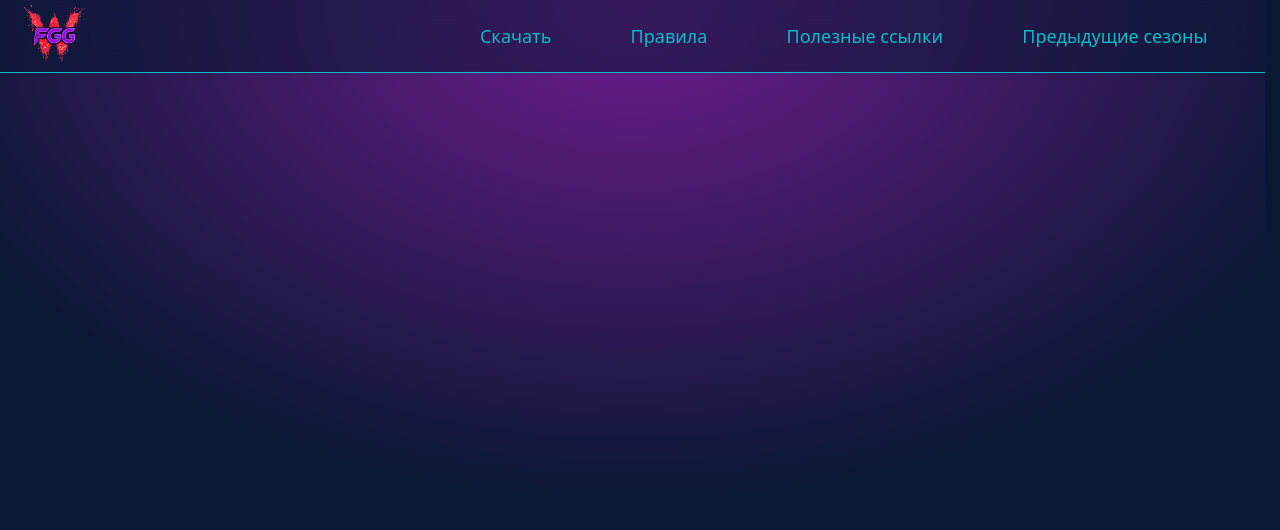
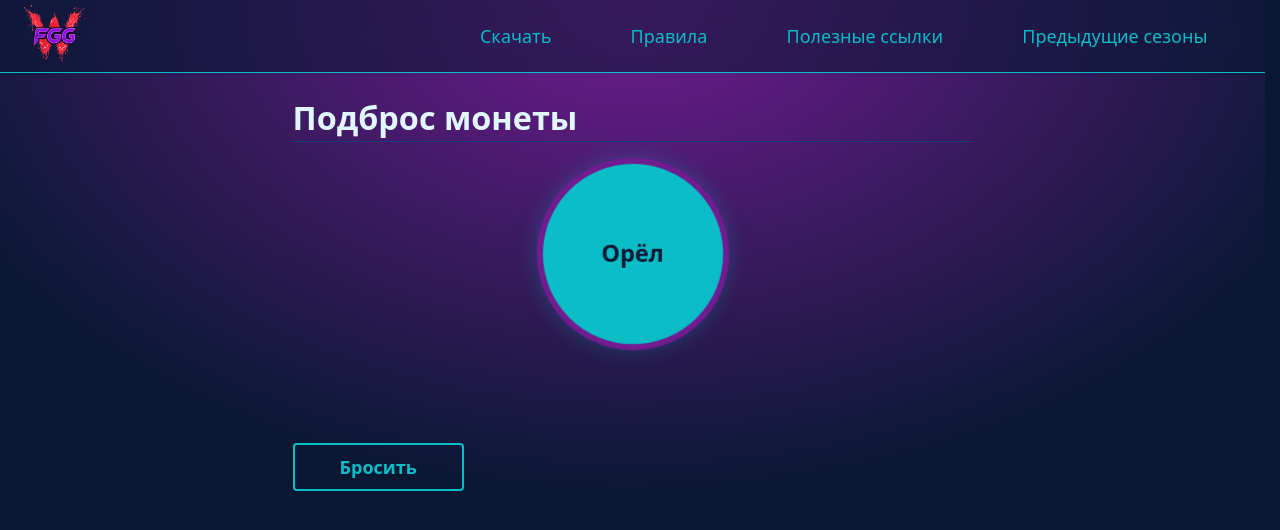
Before and after one commit to FavoriteGameGauntlet/LandingPage, a Vue app: page /coin-flip in a window 1280 px wide. Shown: the top 530 px of the page. Built offline with nearby package versions, Linux system fonts and the light colour scheme.

Commit message:
Add coin flip page
Co-Authored-By: Claude Sonnet 4.6 <noreply@anthropic.com>

```diff
--- a/src/router.ts
+++ b/src/router.ts
@@ -28,6 +28,7 @@ const routes: RouteRecordRaw[] = [
     },
     {path: '/useful-links', name: 'useful-links', component: () => import('./views/UsefulLinks.vue')},
     {path: '/dice-roller', name: 'dice-roller', component: () => import('./views/DiceRoller.vue')},
+    {path: '/coin-flip', name: 'coin-flip', component: () => import('./views/CoinFlip.vue')},
     {path: '/previous-seasons', name: 'previous-seasons', component: () => import('./views/PreviousSeasons.vue')},
 ]
 
--- /dev/null
+++ b/src/views/CoinFlip.vue
@@ -0,0 +1,158 @@
+<script setup lang="ts">
+import { ref } from 'vue'
+
+type Side = 'heads' | 'tails'
+
+const rotation = ref(0)
+const flipping = ref(false)
+const result = ref<Side | null>(null)
+
+function flip() {
+  if (flipping.value) return
+  flipping.value = true
+  result.value = null
+
+  const side: Side = Math.random() < 0.5 ? 'heads' : 'tails'
+  const targetAngle = side === 'heads' ? 0 : 180
+  const current = rotation.value % 360
+  let delta = targetAngle - current
+  if (delta <= 0) delta += 360
+  rotation.value += delta + (4 + Math.floor(Math.random() * 4)) * 360
+
+  setTimeout(() => {
+    result.value = side
+    flipping.value = false
+  }, 1500)
+}
+</script>
+
+<template>
+  <h1>Подброс монеты</h1>
+
+  <div class="coin-scene">
+    <div class="coin" :style="{ transform: `rotateY(${rotation}deg)` }">
+      <div class="face heads"><span class="face-label">Орёл</span></div>
+      <div class="face tails"><span class="face-label">Решка</span></div>
+    </div>
+  </div>
+
+  <div class="status-row">
+    <span v-if="result" class="status" :class="result">
+      {{ result === 'heads' ? 'Орёл' : 'Решка' }}
+    </span>
+    <span v-else class="status-hint">{{ flipping ? 'Летит...' : ' ' }}</span>
+  </div>
+
+  <div class="action-row">
+    <button class="flip-btn" :disabled="flipping" @click="flip">
+      {{ flipping ? 'Летит...' : (result ? 'Ещё раз' : 'Бросить') }}
+    </button>
+  </div>
+</template>
+
+<style scoped>
+.coin-scene {
+  perspective: 600px;
+  display: flex;
+  justify-content: center;
+  margin-bottom: 2rem;
+}
+
+.coin {
+  position: relative;
+  width: 10em;
+  height: 10em;
+  transform-style: preserve-3d;
+  transition: transform 1.5s cubic-bezier(0.15, 0, 0.25, 1);
+}
+
+.face {
+  position: absolute;
+  width: 100%;
+  height: 100%;
+  border-radius: 50%;
+  backface-visibility: hidden;
+  -webkit-backface-visibility: hidden;
+  display: flex;
+  align-items: center;
+  justify-content: center;
+}
+
+.face.heads {
+  background: var(--color-accent-cyan);
+  box-shadow:
+    0 0 0 6px var(--color-accent-purple),
+    0 0 28px rgb(from var(--color-accent-cyan) r g b / 0.4);
+  transform: translateZ(1px);
+}
+
+.face.tails {
+  background: var(--color-accent-magenta);
+  transform: rotateY(180deg) translateZ(1px);
+  box-shadow:
+    0 0 0 6px var(--color-accent-purple),
+    0 0 28px rgb(from var(--color-accent-magenta) r g b / 0.4);
+}
+
+.face-label {
+  color: var(--color-bg);
+  font-size: 1.3em;
+  font-weight: 700;
+  pointer-events: none;
+}
+
+
+.status-row {
+  text-align: center;
+  min-height: 2rem;
+  margin-bottom: 1.5rem;
+}
+
+.status {
+  font-size: 1.3rem;
+  font-weight: 700;
+}
+
+.status.heads {
+  color: var(--color-accent-cyan);
+}
+
+.status.tails {
+  color: var(--color-accent-magenta);
+}
+
+.status-hint {
+  font-size: 1.1rem;
+  opacity: 0.5;
+}
+
+.action-row {
+  display: flex;
+  gap: 0.75rem;
+  margin-bottom: 1.75rem;
+}
+
+.flip-btn {
+  padding: 0.55em 2.5em;
+  font-size: 1rem;
+  font-family: inherit;
+  font-weight: 600;
+  cursor: pointer;
+  background: transparent;
+  border: 2px solid var(--color-accent-cyan);
+  color: var(--color-accent-cyan);
+  border-radius: 4px;
+  transition: background 0.2s, color 0.2s, border-color 0.2s;
+}
+
+.flip-btn:hover:not(:disabled) {
+  background: rgb(from var(--color-accent-cyan) r g b / 0.12);
+  border-color: var(--color-accent-magenta);
+  color: var(--color-accent-magenta);
+}
+
+.flip-btn:disabled {
+  opacity: 0.35;
+  cursor: not-allowed;
+}
+</style>
--- a/src/views/UsefulLinks.vue
+++ b/src/views/UsefulLinks.vue
@@ -9,7 +9,7 @@
       <router-link to="/dice-roller">Бросить кубик</router-link>
     </li>
     <li>
-      <a href="https://www.google.com/search?q=flip+a+coin" target="_blank">Подбросить монетку</a>
+      <router-link to="/coin-flip">Подбросить монетку</router-link>
     </li>
     <li class="with-note">
       <a href="https://1drv.ms/p/c/a24b107ddb981c5e/IQAz0qPb8CLqRpJ6kRpZrw6UASiukNZcHMgSpAM94v9TrLs?e=j6aUXb"
```
